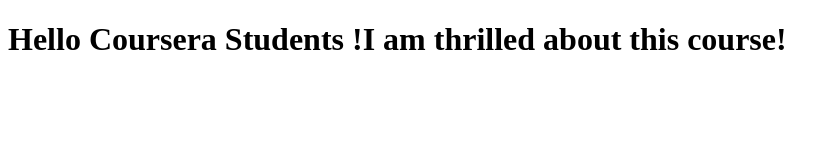
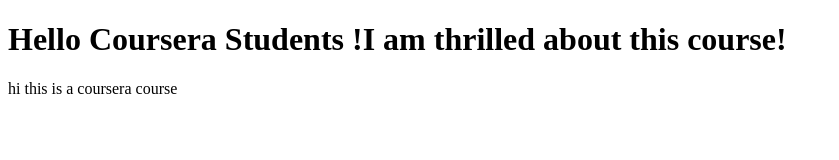
Before and after one commit to onsksila/coursera-test, a plain HTML site: page index.html in a window 1280 px wide. Shown: the whole page, without its empty margins (0-839 px from the left). Drawn offline with Linux system fonts and the light colour scheme.

Commit message:
first web file : ons ksila

```diff
--- a/index.html
+++ b/index.html
@@ -6,5 +6,6 @@
 </head>
 <body>
  <h1>Hello Coursera Students !I am thrilled about this course!</h1>
+<p>hi this is a coursera course</p>
 </body>
 </html>
```
Also changed, not shown: 1 other file.
